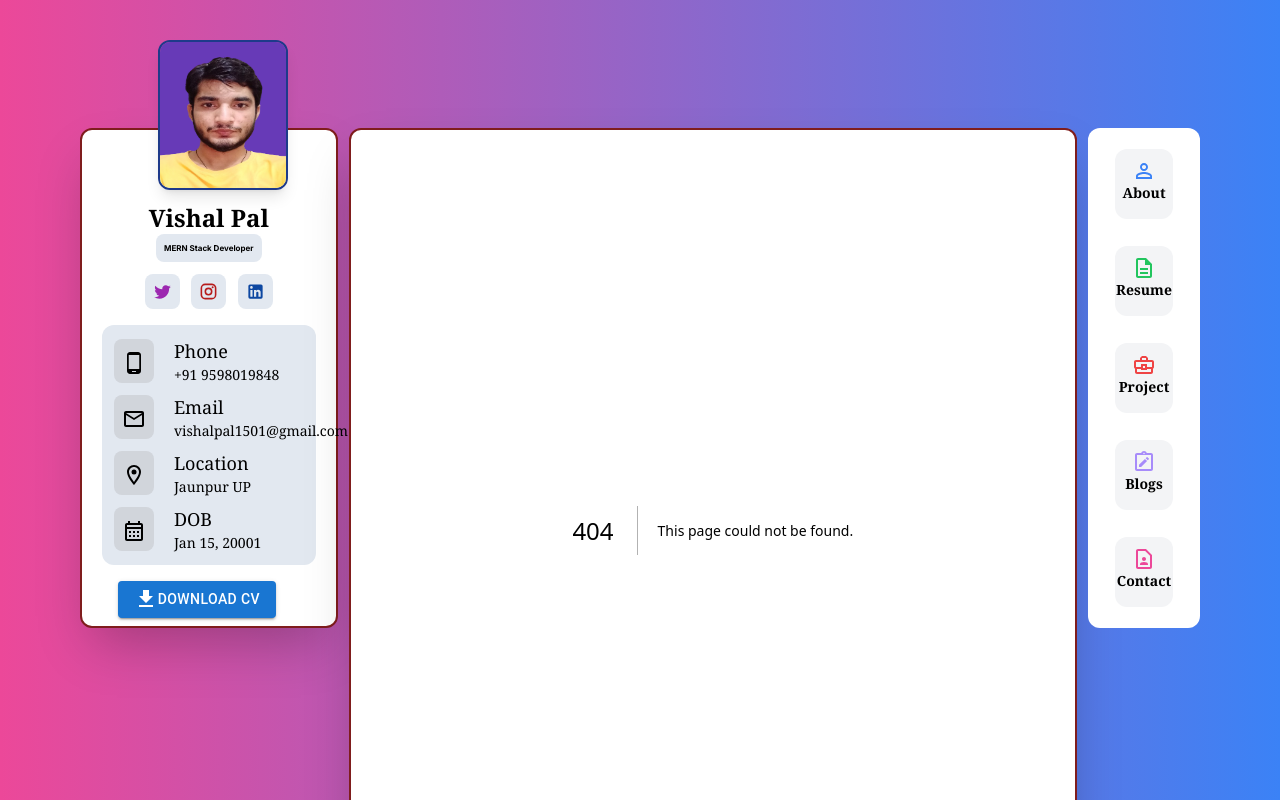
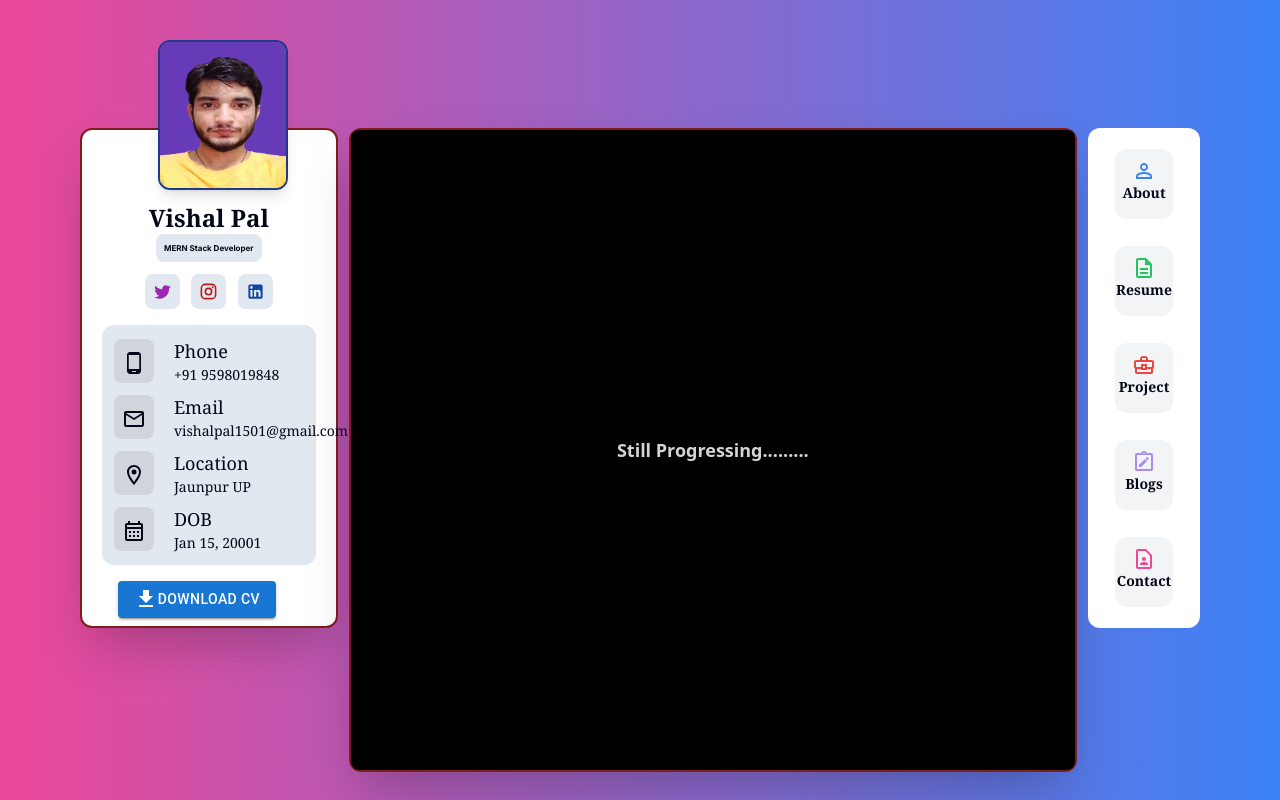
Before and after one commit to Plvishal/Full-stack-Projects, a Next.js app in the folder nxt2port/: page /blogs in a window 1280 px wide. Before the commit this address had no page. Shown: the top 800 px of the page. Built offline with nearby package versions, Linux system fonts and the light colour scheme.

Commit message:
blogs done

```diff
--- /dev/null
+++ b/nxt2port/src/app/blogs/page.js
@@ -0,0 +1,11 @@
+import React from 'react';
+
+function BlogMain() {
+  return (
+    <div className="bg-black  h-[40rem] rounded-lg text-neutral-300 flex justify-center items-center text-lg font-bold font-sans">
+      Still Progressing.........
+    </div>
+  );
+}
+
+export default BlogMain;
```
